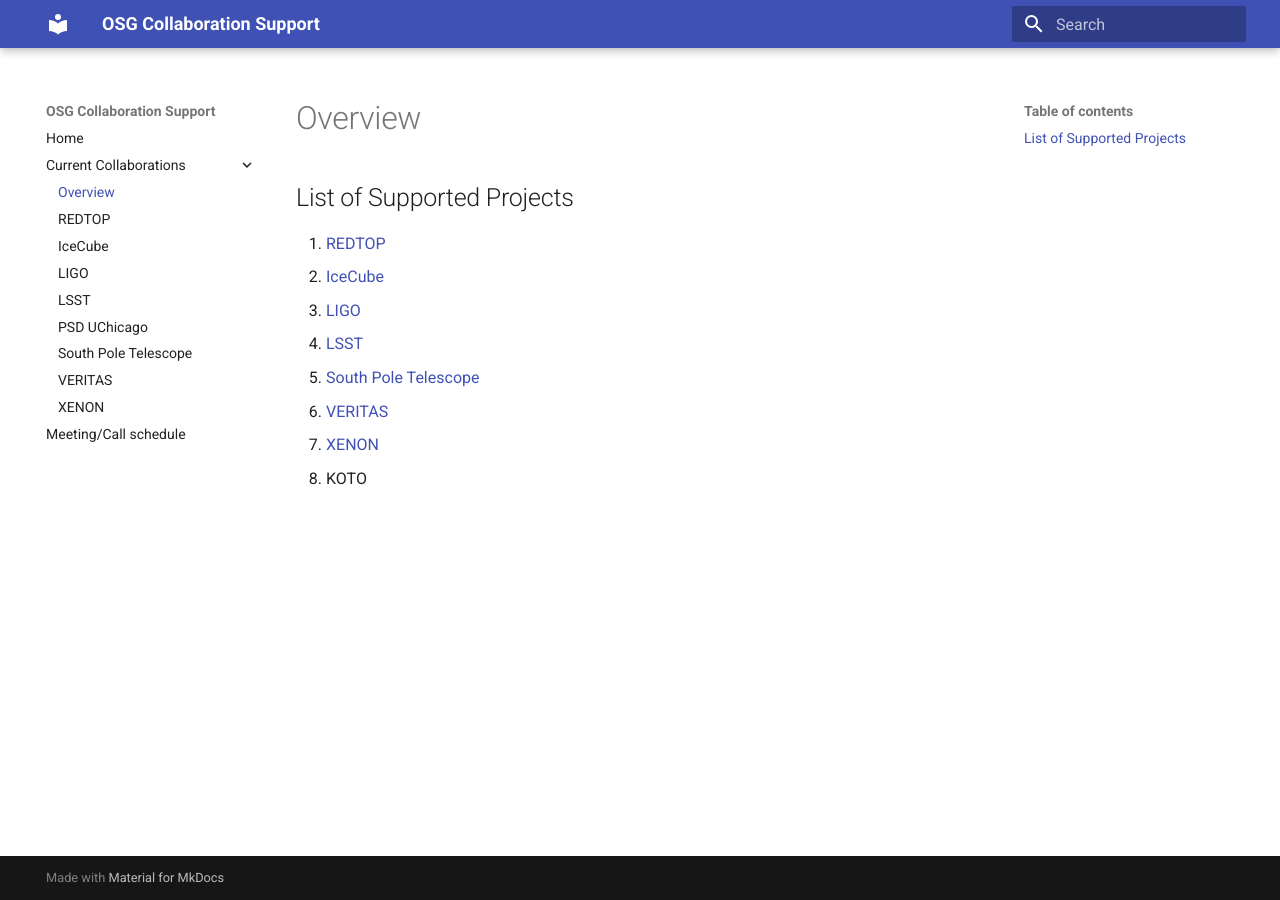
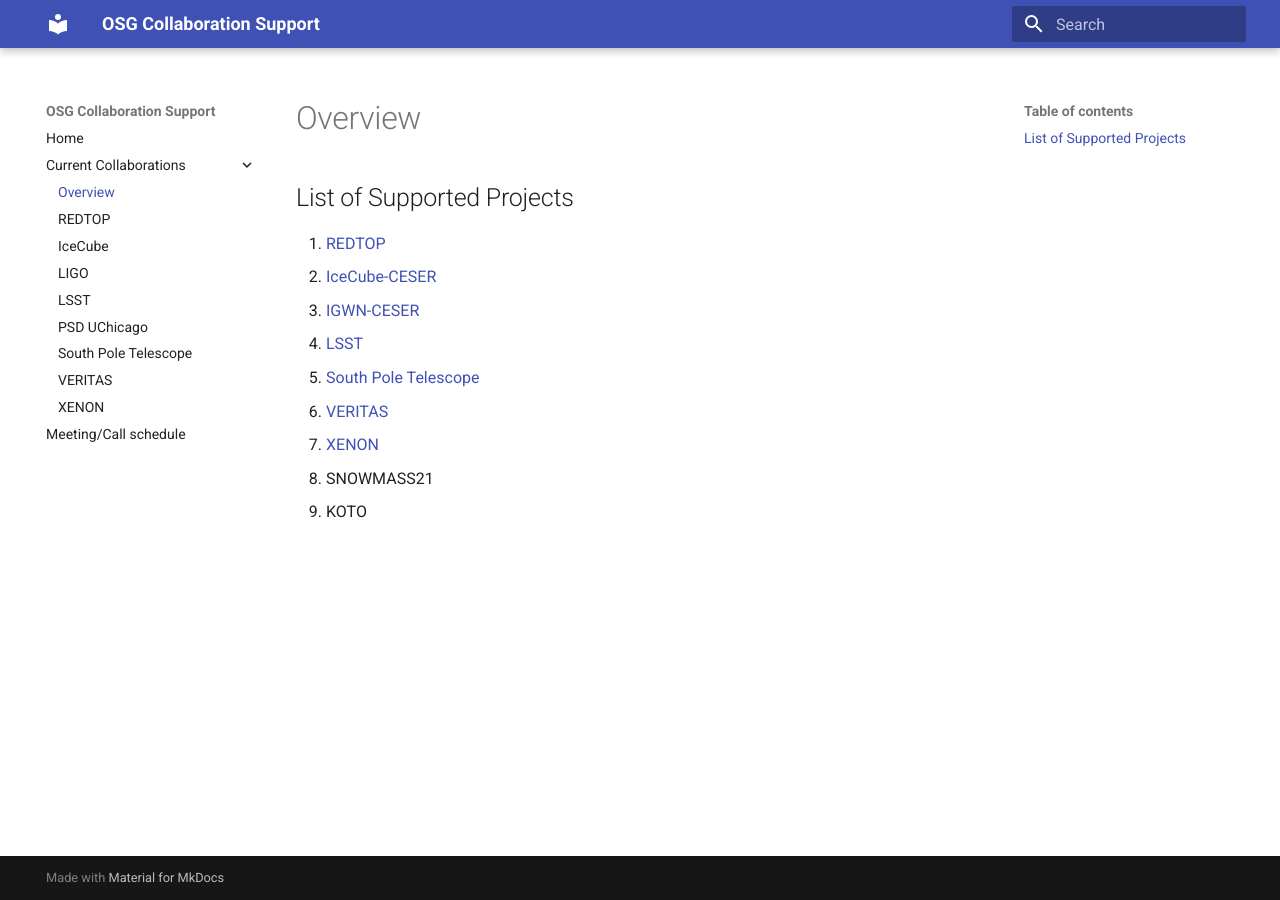
Before and after one commit to osg-htc/collaboration-support, an MkDocs documentation site: the page built from docs/projects/project-list.md, in a window 1280 px wide. Built offline with MkDocs 1.6.1 and Material for MkDocs 9.7.7, drawn with Linux system fonts in a browser that asks for light colours; old or Windows-style settings are respelled for this version of MkDocs.

Commit message:
Update project-list.md

```diff
--- a/docs/projects/project-list.md
+++ b/docs/projects/project-list.md
@@ -1,10 +1,11 @@
 ## List of Supported Projects
 
 1. [REDTOP](Redtop.md)
-2. [IceCube](icecube.md)
-3. [LIGO](ligo.md)
+2. [IceCube-CESER](icecube.md)
+3. [IGWN-CESER](ligo.md)
 4. [LSST](lsst.md)
 6. [South Pole Telescope](spt.md)
 7. [VERITAS](veritas.md)
 8. [XENON](xenon.md)
+9. SNOWMASS21
 9. KOTO
```
